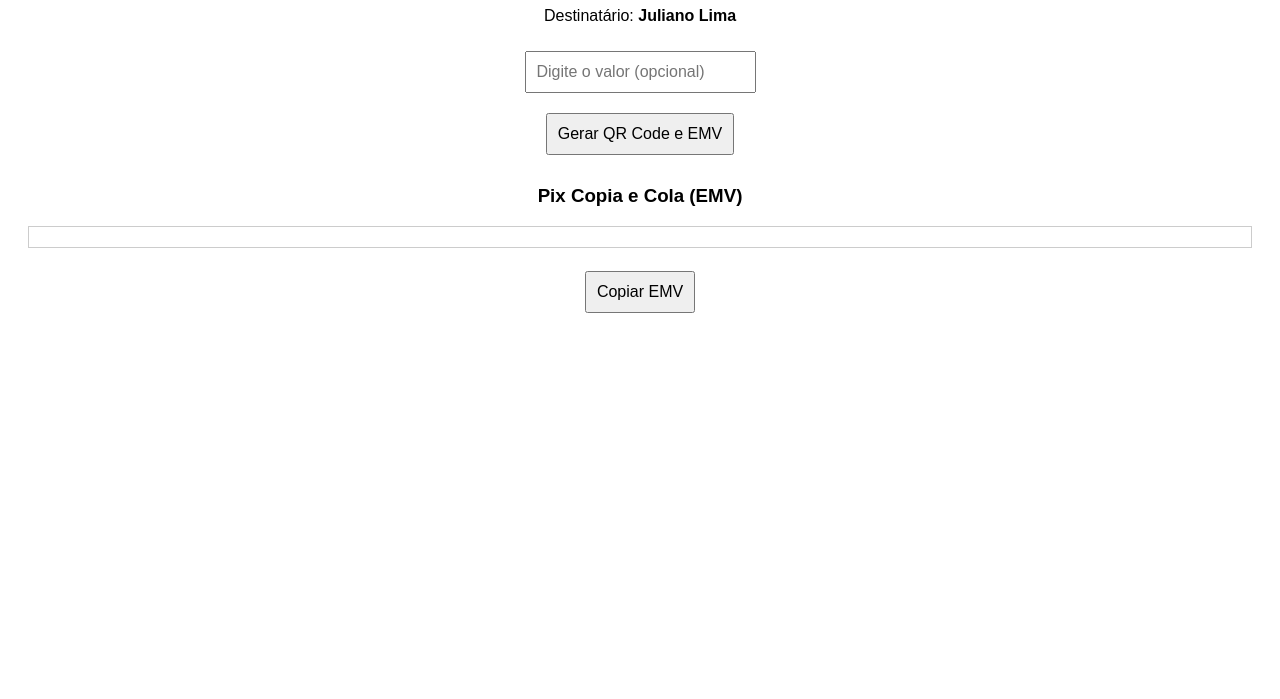
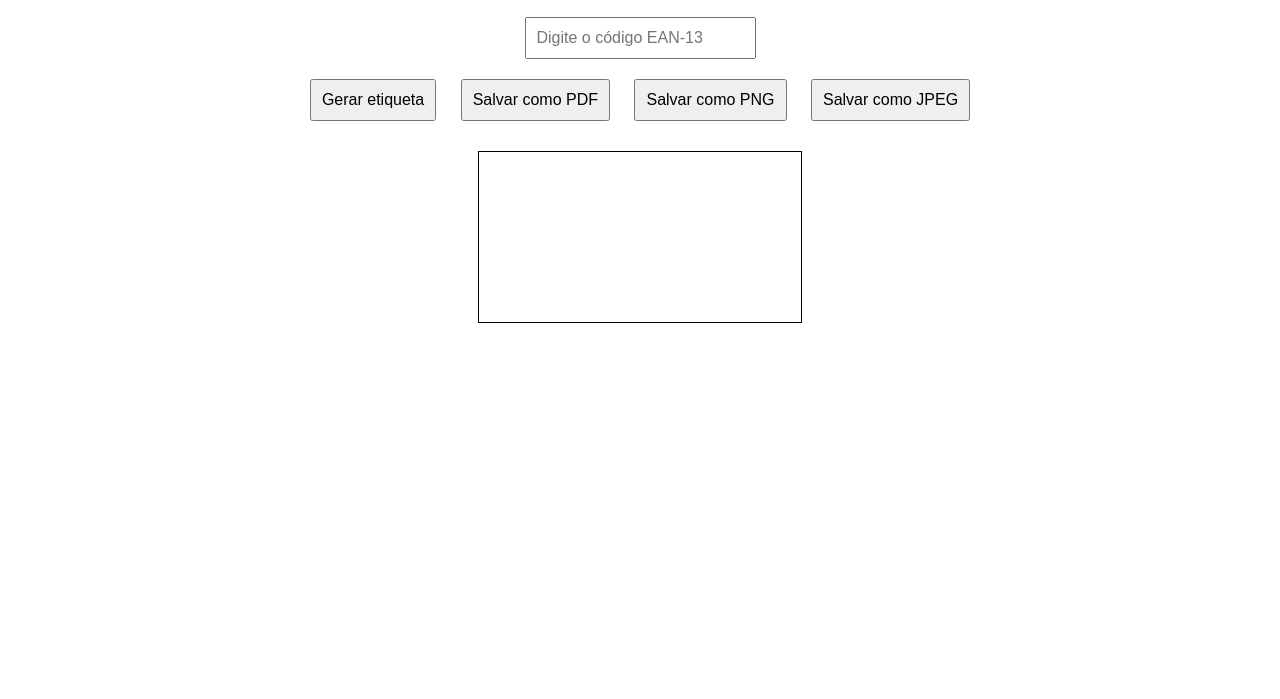
Before and after one commit to FlagCell/codigo-barras, a plain HTML site: page index.html in a window 1280 px wide. Shown: the part 101-800 px from the top of the page. Drawn offline with Linux system fonts and the light colour scheme.

Commit message:
Update index.html

```diff
--- a/index.html
+++ b/index.html
@@ -2,8 +2,10 @@
 <html lang="pt-br">
 <head>
   <meta charset="UTF-8">
-  <title>Doação via Pix - Juliano Lima</title>
-  <script src="https://cdn.jsdelivr.net/npm/qrcode@1.5.3/build/qrcode.min.js"></script>
+  <title>Etiqueta Única EAN-13</title>
+  <link rel="icon" href="favicon.ico" type="image/x-icon">
+  <script src="https://cdn.jsdelivr.net/npm/jsbarcode@3.11.5/dist/JsBarcode.all.min.js"></script>
+  <script src="https://cdnjs.cloudflare.com/ajax/libs/html2pdf.js/0.10.1/html2pdf.bundle.min.js"></script>
   <style>
     body {
       font-family: Arial, sans-serif;
@@ -15,94 +17,71 @@
       padding: 10px;
       margin: 10px;
     }
-    #qr {
-      margin-top: 20px;
+    #etiqueta {
+      width: 85mm;
+      height: 45mm;
+      border: 1px solid #000;
+      margin: 20px auto;
+      display: flex;
+      align-items: center;
+      justify-content: center;
     }
-    #emv {
-      white-space: pre-wrap;
-      word-break: break-word;
-      border: 1px solid #ccc;
-      padding: 10px;
-      font-family: monospace;
-      margin-top: 10px;
+    canvas {
+      max-width: 100%;
+      max-height: 100%;
     }
   </style>
 </head>
 <body>
+  <h1>Etiqueta Única (4,5cm x 8,5cm)</h1>
+  <input type="text" id="codigo" maxlength="13" placeholder="Digite o código EAN-13">
+  <br>
+  <button onclick="gerarEtiqueta()">Gerar etiqueta</button>
+  <button onclick="gerarPDF()">Salvar como PDF</button>
+  <button onclick="salvarImagem('png')">Salvar como PNG</button>
+  <button onclick="salvarImagem('jpeg')">Salvar como JPEG</button>
 
-  <h1>Doação via Pix</h1>
-  <p>Destinatário: <strong>Juliano Lima</strong></p>
-
-  <input type="number" id="valor" placeholder="Digite o valor (opcional)" step="0.01" min="0">
-  <br>
-  <button onclick="gerarPix()">Gerar QR Code e EMV</button>
-
-  <div id="qr"></div>
-
-  <h3>Pix Copia e Cola (EMV)</h3>
-  <pre id="emv"></pre>
-  <button onclick="copiarEmv()">Copiar EMV</button>
+  <div id="etiqueta">
+    <canvas id="barcode"></canvas>
+  </div>
 
   <script>
-    function format(id, content) {
-      return id + content.length.toString().padStart(2, '0') + content;
-    }
-
-    function crc16(str) {
-      let crc = 0xFFFF;
-      for (let i = 0; i < str.length; i++) {
-        crc ^= str.charCodeAt(i) << 8;
-        for (let j = 0; j < 8; j++) {
-          if ((crc & 0x8000) !== 0) {
-            crc = (crc << 1) ^ 0x1021;
-          } else {
-            crc <<= 1;
-          }
-          crc &= 0xFFFF;
-        }
+    function gerarEtiqueta() {
+      const codigo = document.getElementById("codigo").value.trim();
+      if (!/^\\d{13}$/.test(codigo)) {
+        alert("Digite um código EAN-13 válido.");
+        return;
       }
-      return crc.toString(16).toUpperCase().padStart(4, '0');
-    }
-
-    function gerarPix() {
-      const valor = parseFloat(document.getElementById("valor").value || "").toFixed(2);
-      const chave = "julianomarcelo.lima@gmail.com";
-      const nome = "Juliano Lima";
-      const cidade = "RIO DE JANEIRO";
-      const txid = "DOACAO001";
-
-      const gui = format("00", "01");
-      const chavePix = format("01", chave);
-      const merchantAccount = format("26", format("00", "BR.GOV.BCB.PIX") + chavePix);
-      const mcc = format("52", "0000");
-      const currency = format("53", "986");
-      const amount = valor > 0 ? format("54", valor) : "";
-      const country = format("58", "BR");
-      const receiver = format("59", nome);
-      const city = format("60", cidade);
-      const txidField = format("62", format("05", txid));
-
-      const payloadSemCRC = gui + merchantAccount + mcc + currency + amount + country + receiver + city + txidField + "6304";
-      const crc = crc16(payloadSemCRC);
-      const payloadCompleto = payloadSemCRC + crc;
-
-      document.getElementById("emv").textContent = payloadCompleto;
-
-      const qrDiv = document.getElementById("qr");
-      qrDiv.innerHTML = "";
-      QRCode.toCanvas(payloadCompleto, { width: 256 }, function (err, canvas) {
-        if (err) console.error(err);
-        qrDiv.appendChild(canvas);
+      const canvas = document.getElementById("barcode");
+      JsBarcode(canvas, codigo, {
+        format: "EAN13",
+        width: 2,
+        height: 60,
+        fontSize: 16,
+        displayValue: true,
+        margin: 5
       });
     }
 
-    function copiarEmv() {
-      const emvText = document.getElementById("emv").textContent;
-      navigator.clipboard.writeText(emvText).then(() => {
-        alert("EMV copiado para a área de transferência!");
-      });
+    function gerarPDF() {
+      const element = document.getElementById("etiqueta");
+      const opt = {
+        margin: 0,
+        filename: "etiqueta-ean13.pdf",
+        image: { type: "jpeg", quality: 1 },
+        html2canvas: { scale: 4 },
+        jsPDF: { unit: "mm", format: [85, 45], orientation: "landscape" }
+      };
+      html2pdf().set(opt).from(element).save();
+    }
+
+    function salvarImagem(tipo) {
+      const canvas = document.getElementById("barcode");
+      const link = document.createElement("a");
+      link.download = "etiqueta-ean13." + tipo;
+      link.href = canvas.toDataURL("image/" + tipo);
+      link.click();
     }
   </script>
-
 </body>
 </html>
```
